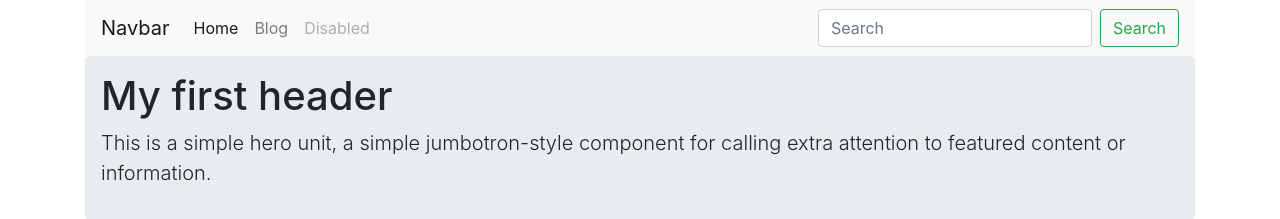
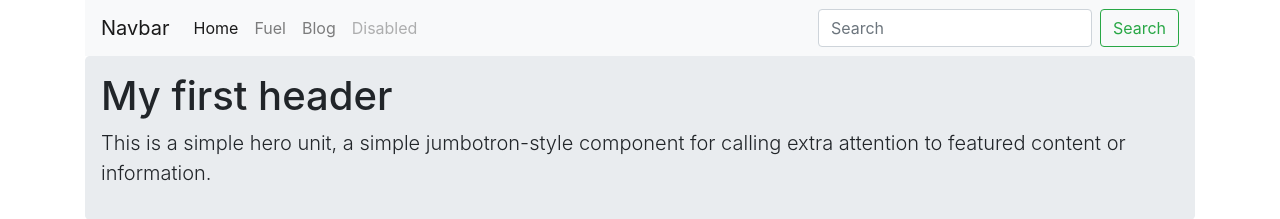
Before and after one commit to objectprogr/Dashboard, an Angular app: page / in a window 1280 px wide. Shown: the top 219 px of the page. Built offline with nearby package versions, Linux system fonts and the light colour scheme.

Commit message:
Update routing and navbar

```diff
--- a/src/app/app.component.html
+++ b/src/app/app.component.html
@@ -10,6 +10,9 @@
     <ul class="navbar-nav mr-auto">
       <li class="nav-item active">
         <a class="nav-link" href="/">Home <span class="sr-only">(current)</span></a>
+      </li>
+      <li class="nav-item">
+        <a class="nav-link" href="/fuel">Fuel</a>
       </li>
       <li class="nav-item">
         <a class="nav-link" href="/blog">Blog</a>
--- a/src/app/app.module.ts
+++ b/src/app/app.module.ts
@@ -11,6 +11,7 @@
 export const ROUTES: Routes = [
   { path: '', component: HomeComponent },
   { path: 'blog', component: BlogComponent },
+  { path: 'fuel', component: FuelComponent },
 ];
 
 @NgModule({
```
